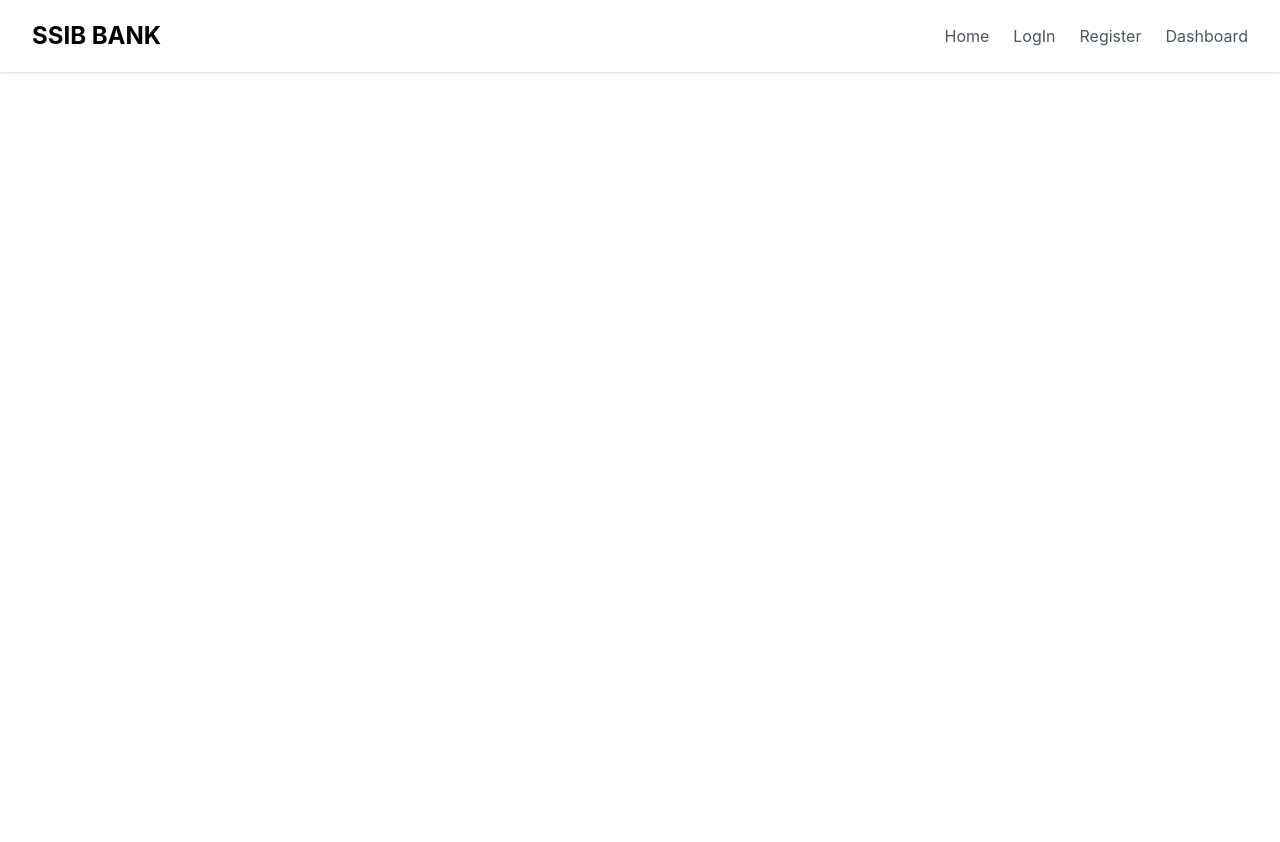
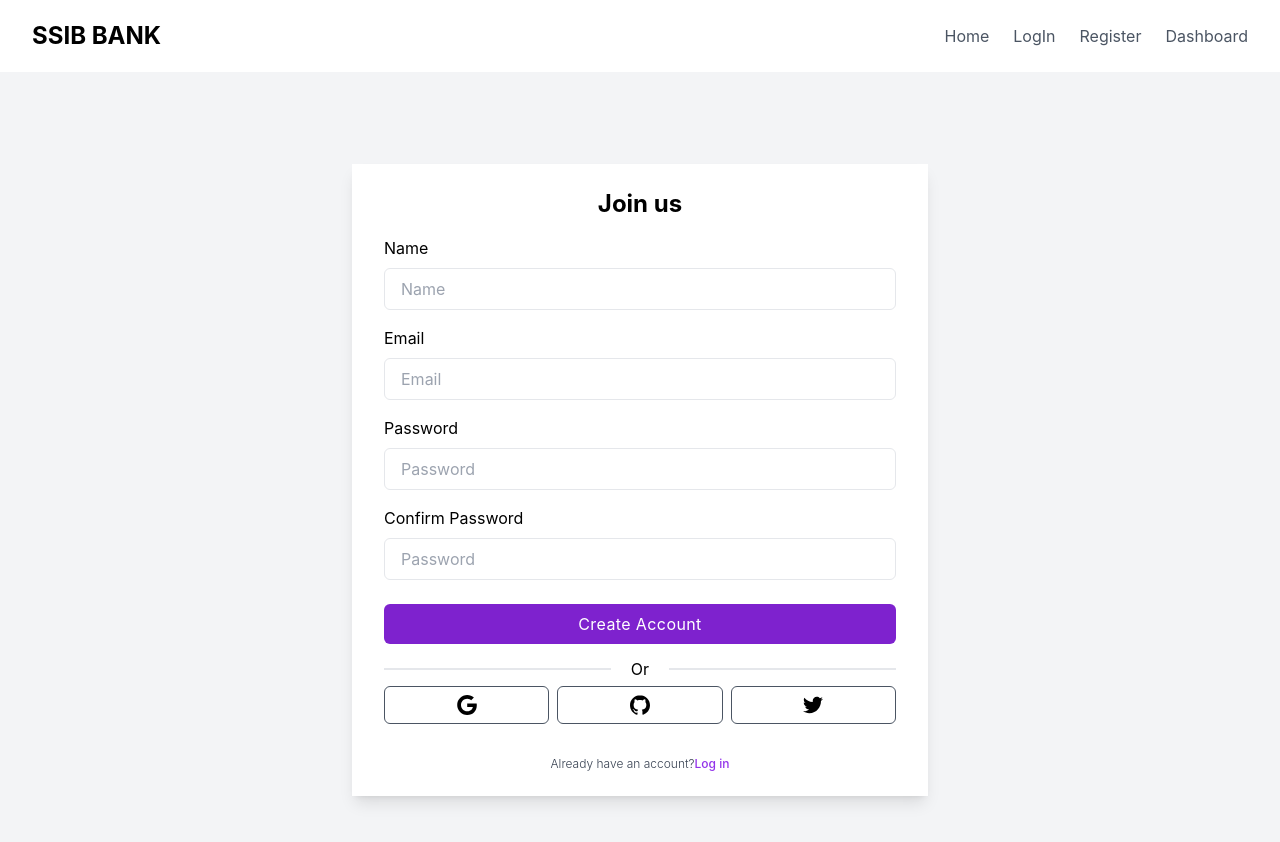
Before and after one commit to naimulislamshakil/Bank-management-website, a React (Create React App) app: page /register in a window 1280 px wide. Shown: the top 842 px of the page. Before the commit the page ends 800 px from the top, so only its background shows below. Built offline with nearby package versions, Linux system fonts and the light colour scheme.

Commit message:
Add register from

```diff
--- a/src/App.tsx
+++ b/src/App.tsx
@@ -4,6 +4,7 @@
 import Login from './Pages/Login';
 import Dashboard from './Pages/Dashboard';
 import Navbar from './Components/Navbar';
+import Register from './Pages/Register';
 
 function App() {
 	return (
@@ -11,6 +12,7 @@
 			<Navbar />
 			<Routes>
 				<Route path="/" element={<Login />} />
+				<Route path="/register" element={<Register />} />
 				<Route path="/login" element={<Login />} />
 				<Route path="/dashboard" element={<Dashboard />} />
 			</Routes>
--- a/src/Pages/Login/index.tsx
+++ b/src/Pages/Login/index.tsx
@@ -1,11 +1,12 @@
 import React from 'react';
+import { Link } from 'react-router-dom';
 
 const index = () => {
 	return (
 		<>
 			<div className="relative flex flex-col justify-center min-h-screen overflow-hidden">
-				<div className="w-full p-6 m-auto bg-white rounded-md shadow-md lg:max-w-xl">
-					<h1 className="text-3xl font-semibold text-center text-purple-700 underline">
+				<div className="w-full p-6 m-auto bg-white rounded-lg shadow-xl lg:max-w-xl">
+					<h1 className="text-3xl font-semibold text-center text-purple-700 uppercase">
 						Sign in
 					</h1>
 					<form className="mt-6">
@@ -33,22 +34,60 @@
 								className="block w-full px-4 py-2 mt-2 text-purple-700 bg-white border rounded-md focus:border-purple-400 focus:ring-purple-300 focus:outline-none focus:ring focus:ring-opacity-40"
 							/>
 						</div>
-						<a href="#" className="text-xs text-purple-600 hover:underline">
+						<Link to="/" className="text-xs text-purple-600 hover:underline">
 							Forget Password?
-						</a>
+						</Link>
 						<div className="mt-6">
 							<button className="w-full px-4 py-2 tracking-wide text-white transition-colors duration-200 transform bg-purple-700 rounded-md hover:bg-purple-600 focus:outline-none focus:bg-purple-600">
 								Login
 							</button>
 						</div>
 					</form>
+					<div className="relative flex items-center justify-center w-full mt-6 border border-t">
+						<div className="absolute px-5 bg-white">Or</div>
+					</div>
+					<div className="flex mt-4 gap-x-2">
+						<button
+							type="button"
+							className="flex items-center justify-center w-full p-2 border border-gray-600 rounded-md focus:ring-2 focus:ring-offset-1 focus:ring-violet-600"
+						>
+							<svg
+								xmlns="http://www.w3.org/2000/svg"
+								viewBox="0 0 32 32"
+								className="w-5 h-5 fill-current"
+							>
+								<path d="M16.318 13.714v5.484h9.078c-0.37 2.354-2.745 6.901-9.078 6.901-5.458 0-9.917-4.521-9.917-10.099s4.458-10.099 9.917-10.099c3.109 0 5.193 1.318 6.38 2.464l4.339-4.182c-2.786-2.599-6.396-4.182-10.719-4.182-8.844 0-16 7.151-16 16s7.156 16 16 16c9.234 0 15.365-6.49 15.365-15.635 0-1.052-0.115-1.854-0.255-2.651z"></path>
+							</svg>
+						</button>
+						<button className="flex items-center justify-center w-full p-2 border border-gray-600 rounded-md focus:ring-2 focus:ring-offset-1 focus:ring-violet-600">
+							<svg
+								xmlns="http://www.w3.org/2000/svg"
+								viewBox="0 0 32 32"
+								className="w-5 h-5 fill-current"
+							>
+								<path d="M16 0.396c-8.839 0-16 7.167-16 16 0 7.073 4.584 13.068 10.937 15.183 0.803 0.151 1.093-0.344 1.093-0.772 0-0.38-0.009-1.385-0.015-2.719-4.453 0.964-5.391-2.151-5.391-2.151-0.729-1.844-1.781-2.339-1.781-2.339-1.448-0.989 0.115-0.968 0.115-0.968 1.604 0.109 2.448 1.645 2.448 1.645 1.427 2.448 3.744 1.74 4.661 1.328 0.14-1.031 0.557-1.74 1.011-2.135-3.552-0.401-7.287-1.776-7.287-7.907 0-1.751 0.62-3.177 1.645-4.297-0.177-0.401-0.719-2.031 0.141-4.235 0 0 1.339-0.427 4.4 1.641 1.281-0.355 2.641-0.532 4-0.541 1.36 0.009 2.719 0.187 4 0.541 3.043-2.068 4.381-1.641 4.381-1.641 0.859 2.204 0.317 3.833 0.161 4.235 1.015 1.12 1.635 2.547 1.635 4.297 0 6.145-3.74 7.5-7.296 7.891 0.556 0.479 1.077 1.464 1.077 2.959 0 2.14-0.020 3.864-0.020 4.385 0 0.416 0.28 0.916 1.104 0.755 6.4-2.093 10.979-8.093 10.979-15.156 0-8.833-7.161-16-16-16z"></path>
+							</svg>
+						</button>
+						<button className="flex items-center justify-center w-full p-2 border border-gray-600 rounded-md focus:ring-2 focus:ring-offset-1 focus:ring-violet-600">
+							<svg
+								xmlns="http://www.w3.org/2000/svg"
+								viewBox="0 0 32 32"
+								className="w-5 h-5 fill-current"
+							>
+								<path d="M31.937 6.093c-1.177 0.516-2.437 0.871-3.765 1.032 1.355-0.813 2.391-2.099 2.885-3.631-1.271 0.74-2.677 1.276-4.172 1.579-1.192-1.276-2.896-2.079-4.787-2.079-3.625 0-6.563 2.937-6.563 6.557 0 0.521 0.063 1.021 0.172 1.495-5.453-0.255-10.287-2.875-13.52-6.833-0.568 0.964-0.891 2.084-0.891 3.303 0 2.281 1.161 4.281 2.916 5.457-1.073-0.031-2.083-0.328-2.968-0.817v0.079c0 3.181 2.26 5.833 5.26 6.437-0.547 0.145-1.131 0.229-1.724 0.229-0.421 0-0.823-0.041-1.224-0.115 0.844 2.604 3.26 4.5 6.14 4.557-2.239 1.755-5.077 2.801-8.135 2.801-0.521 0-1.041-0.025-1.563-0.088 2.917 1.86 6.36 2.948 10.079 2.948 12.067 0 18.661-9.995 18.661-18.651 0-0.276 0-0.557-0.021-0.839 1.287-0.917 2.401-2.079 3.281-3.396z"></path>
+							</svg>
+						</button>
+					</div>
 
 					<p className="mt-8 text-xs font-light text-center text-gray-700">
 						{' '}
 						Don't have an account?{' '}
-						<a href="#" className="font-medium text-purple-600 hover:underline">
+						<Link
+							to="/register"
+							className="font-medium text-purple-600 hover:underline"
+						>
 							Sign up
-						</a>
+						</Link>
 					</p>
 				</div>
 			</div>
--- /dev/null
+++ b/src/Pages/Register/index.tsx
@@ -0,0 +1,109 @@
+import React from 'react';
+import { Link } from 'react-router-dom';
+
+const index = () => {
+	return (
+		<>
+			<div className="flex items-center justify-center min-h-screen bg-gray-100">
+				<div className="px-8 py-6 mx-4 mt-4 text-left bg-white shadow-lg lg:max-w-xl w-full">
+					<h3 className="text-2xl font-bold text-center">Join us</h3>
+					<form action="">
+						<div className="mt-4">
+							<div>
+								<label className="block" htmlFor="Name">
+									Name
+								</label>
+								<input
+									type="text"
+									placeholder="Name"
+									className="block w-full px-4 py-2 mt-2 text-purple-700 bg-white border rounded-md focus:border-purple-400 focus:ring-purple-300 focus:outline-none focus:ring focus:ring-opacity-40"
+								/>
+							</div>
+							<div className="mt-4">
+								<label className="block" htmlFor="email">
+									Email
+								</label>
+								<input
+									type="text"
+									placeholder="Email"
+									className="block w-full px-4 py-2 mt-2 text-purple-700 bg-white border rounded-md focus:border-purple-400 focus:ring-purple-300 focus:outline-none focus:ring focus:ring-opacity-40"
+								/>
+							</div>
+							<div className="mt-4">
+								<label className="block">Password</label>
+								<input
+									type="password"
+									placeholder="Password"
+									className="block w-full px-4 py-2 mt-2 text-purple-700 bg-white border rounded-md focus:border-purple-400 focus:ring-purple-300 focus:outline-none focus:ring focus:ring-opacity-40"
+								/>
+							</div>
+							<div className="mt-4">
+								<label className="block">Confirm Password</label>
+								<input
+									type="password"
+									placeholder="Password"
+									className="block w-full px-4 py-2 mt-2 text-purple-700 bg-white border rounded-md focus:border-purple-400 focus:ring-purple-300 focus:outline-none focus:ring focus:ring-opacity-40"
+								/>
+							</div>
+
+							<div className="mt-6">
+								<button className="w-full px-4 py-2 tracking-wide text-white transition-colors duration-200 transform bg-purple-700 rounded-md hover:bg-purple-600 focus:outline-none focus:bg-purple-600">
+									Create Account
+								</button>
+							</div>
+
+							<div className="relative flex items-center justify-center w-full mt-6 border border-t">
+								<div className="absolute px-5 bg-white">Or</div>
+							</div>
+
+							<div className="flex mt-4 gap-x-2">
+								<button
+									type="button"
+									className="flex items-center justify-center w-full p-2 border border-gray-600 rounded-md focus:ring-2 focus:ring-offset-1 focus:ring-violet-600"
+								>
+									<svg
+										xmlns="http://www.w3.org/2000/svg"
+										viewBox="0 0 32 32"
+										className="w-5 h-5 fill-current"
+									>
+										<path d="M16.318 13.714v5.484h9.078c-0.37 2.354-2.745 6.901-9.078 6.901-5.458 0-9.917-4.521-9.917-10.099s4.458-10.099 9.917-10.099c3.109 0 5.193 1.318 6.38 2.464l4.339-4.182c-2.786-2.599-6.396-4.182-10.719-4.182-8.844 0-16 7.151-16 16s7.156 16 16 16c9.234 0 15.365-6.49 15.365-15.635 0-1.052-0.115-1.854-0.255-2.651z"></path>
+									</svg>
+								</button>
+								<button className="flex items-center justify-center w-full p-2 border border-gray-600 rounded-md focus:ring-2 focus:ring-offset-1 focus:ring-violet-600">
+									<svg
+										xmlns="http://www.w3.org/2000/svg"
+										viewBox="0 0 32 32"
+										className="w-5 h-5 fill-current"
+									>
+										<path d="M16 0.396c-8.839 0-16 7.167-16 16 0 7.073 4.584 13.068 10.937 15.183 0.803 0.151 1.093-0.344 1.093-0.772 0-0.38-0.009-1.385-0.015-2.719-4.453 0.964-5.391-2.151-5.391-2.151-0.729-1.844-1.781-2.339-1.781-2.339-1.448-0.989 0.115-0.968 0.115-0.968 1.604 0.109 2.448 1.645 2.448 1.645 1.427 2.448 3.744 1.74 4.661 1.328 0.14-1.031 0.557-1.74 1.011-2.135-3.552-0.401-7.287-1.776-7.287-7.907 0-1.751 0.62-3.177 1.645-4.297-0.177-0.401-0.719-2.031 0.141-4.235 0 0 1.339-0.427 4.4 1.641 1.281-0.355 2.641-0.532 4-0.541 1.36 0.009 2.719 0.187 4 0.541 3.043-2.068 4.381-1.641 4.381-1.641 0.859 2.204 0.317 3.833 0.161 4.235 1.015 1.12 1.635 2.547 1.635 4.297 0 6.145-3.74 7.5-7.296 7.891 0.556 0.479 1.077 1.464 1.077 2.959 0 2.14-0.020 3.864-0.020 4.385 0 0.416 0.28 0.916 1.104 0.755 6.4-2.093 10.979-8.093 10.979-15.156 0-8.833-7.161-16-16-16z"></path>
+									</svg>
+								</button>
+								<button className="flex items-center justify-center w-full p-2 border border-gray-600 rounded-md focus:ring-2 focus:ring-offset-1 focus:ring-violet-600">
+									<svg
+										xmlns="http://www.w3.org/2000/svg"
+										viewBox="0 0 32 32"
+										className="w-5 h-5 fill-current"
+									>
+										<path d="M31.937 6.093c-1.177 0.516-2.437 0.871-3.765 1.032 1.355-0.813 2.391-2.099 2.885-3.631-1.271 0.74-2.677 1.276-4.172 1.579-1.192-1.276-2.896-2.079-4.787-2.079-3.625 0-6.563 2.937-6.563 6.557 0 0.521 0.063 1.021 0.172 1.495-5.453-0.255-10.287-2.875-13.52-6.833-0.568 0.964-0.891 2.084-0.891 3.303 0 2.281 1.161 4.281 2.916 5.457-1.073-0.031-2.083-0.328-2.968-0.817v0.079c0 3.181 2.26 5.833 5.26 6.437-0.547 0.145-1.131 0.229-1.724 0.229-0.421 0-0.823-0.041-1.224-0.115 0.844 2.604 3.26 4.5 6.14 4.557-2.239 1.755-5.077 2.801-8.135 2.801-0.521 0-1.041-0.025-1.563-0.088 2.917 1.86 6.36 2.948 10.079 2.948 12.067 0 18.661-9.995 18.661-18.651 0-0.276 0-0.557-0.021-0.839 1.287-0.917 2.401-2.079 3.281-3.396z"></path>
+									</svg>
+								</button>
+							</div>
+
+							<p className="mt-8 text-xs font-light text-center text-gray-700">
+								Already have an account?
+								<Link
+									className="font-medium text-purple-600 hover:underline"
+									to="/login"
+								>
+									Log in
+								</Link>
+							</p>
+						</div>
+					</form>
+				</div>
+			</div>
+		</>
+	);
+};
+
+export default index;
```
